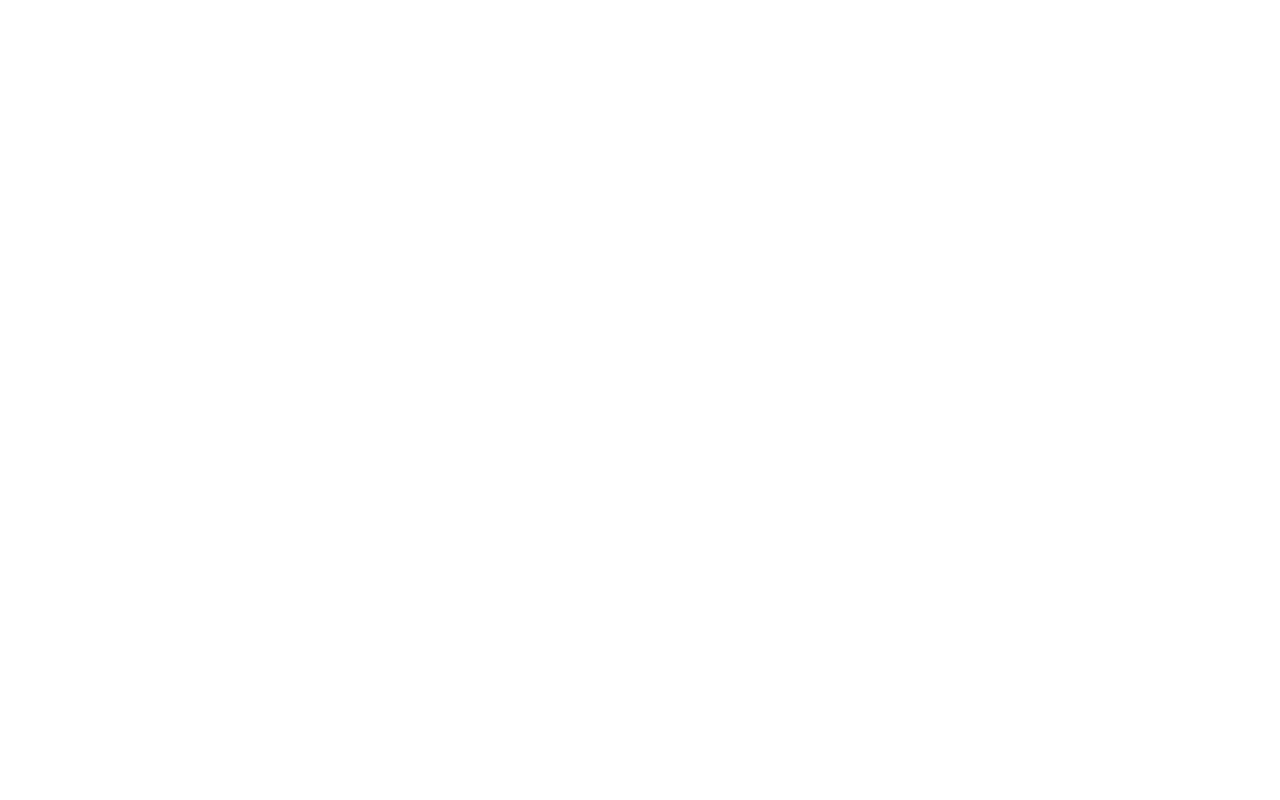
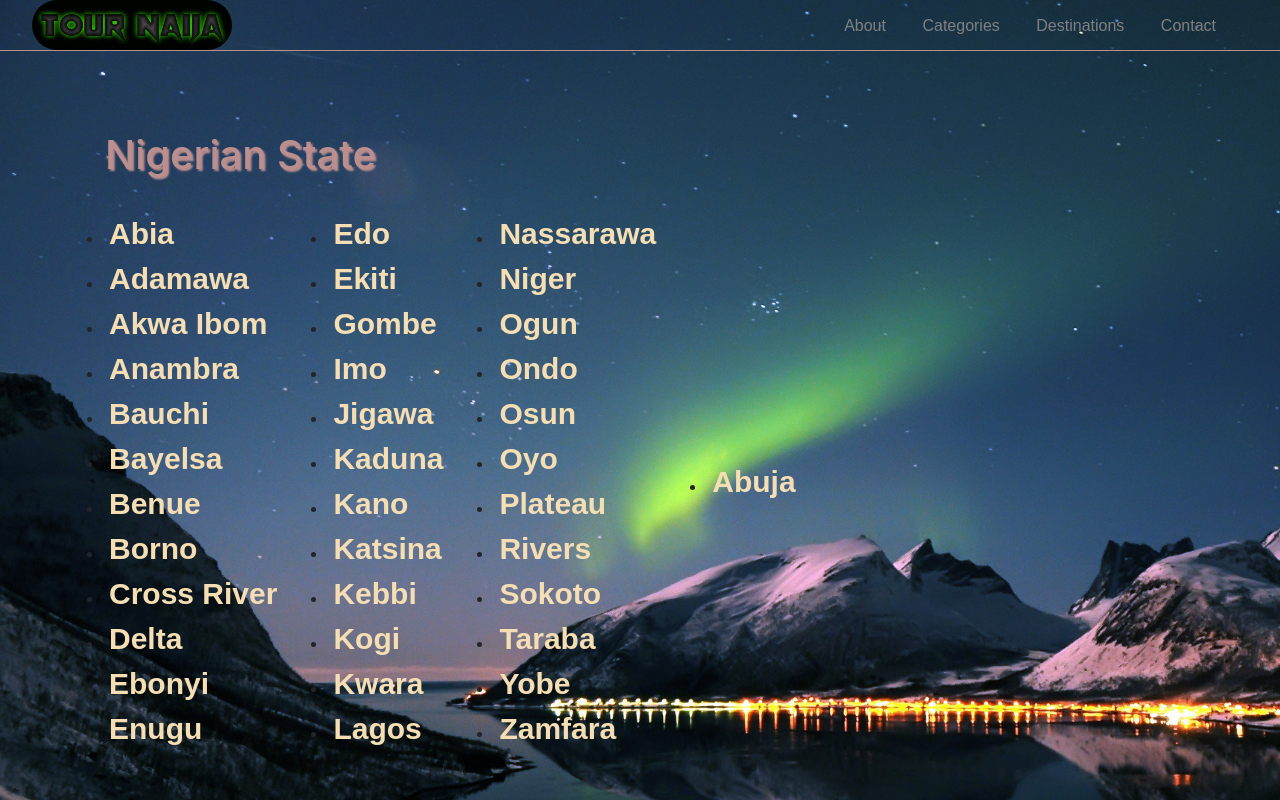
Before and after one commit to Shizbriz/Tour-Naija, a plain HTML site: page destinations.html in a window 1280 px wide. Shown: the top 800 px of the page. Drawn offline with Linux system fonts and the light colour scheme.

Commit message:
Nav done

```diff
--- a/categories.html
+++ b/categories.html
@@ -0,0 +1,75 @@
+<!DOCTYPE html>
+<html lang="en">
+
+<head>
+    <meta charset="UTF-8">
+    <meta name="viewport" content="width=device-width, initial-scale=1.0">
+    <meta http-equiv="X-UA-Compatible" content="ie=edge">
+    <link rel="stylesheet" href="css/bootstrap.min.css">
+    <link rel="stylesheet" href="css/otherstyle.css">
+    <title>Categories</title>
+</head>
+
+<body>
+    <nav>
+        <div class="logo">
+            <a href="index.html"> <img src="images/logo.gif" width="200px" height="50px" /></a>
+        </div>
+        <div class="nav-links">
+            <a href="about.html">About</a>
+            <a href="categories.html">Categories</a>
+            <a href="destinations.html">Destinations</a>
+            <a href="contact.html">Contact</a>
+        </div>
+    </nav>
+
+    <div class="container">
+        <header class="text text-white">
+            <h1>Places to visit</h1>
+        </header>
+
+        <div class="places">
+            <div class="row">
+                <a href="#">
+                    <b>Beaches</b>
+                </a>
+            </div>
+
+            <div class="row">
+                <a href="#">
+                    <b>Museums</b>
+                </a>
+            </div>
+
+            <div class="row">
+                <a href="#">
+                    <b>Amusement Parks</b>
+                </a>
+            </div>
+
+            <div class="row">
+                <a href="#">
+                    <b>Natural attractions</b>
+                </a>
+            </div>
+
+        </div>
+
+    </div>
+
+
+
+    <footer class="text-center">
+        <p id="footer-text">
+            &copy; Tour Naija 2019
+        </p>
+
+    </footer>
+
+    <script defer src="js/all.js"></script>
+    <script src="js/jquery-3.3.1.slim.min.js"></script>
+    <script src="js/popper.min.js"></script>
+    <script src="js/bootstrap.min.js"></script>
+</body>
+
+</html>
--- a/css/Indexstyle.css
+++ b/css/Indexstyle.css
@@ -43,13 +43,45 @@ img{
     margin-right: 100px;
 }
 header{
-    margin: 150px 0px 40px 20px;
+    margin: 100px 0px 40px 20px;
 }
 button{
     margin-bottom: 50px;
+    margin-left: 20px;
     background-color: rgb(237, 122, 252);
     border-radius: 4px;
   box-shadow: lightpink 5px 5px 10px;
+}
+.search {
+    width: 70%;
+    margin: auto;
+    position: relative;
+    margin-top: 40px;
+}
+
+.search .searchbutton {
+    background: transparent;
+    width: 5%;
+    padding: 5px 10px;
+    position: absolute;
+    left: 0px;
+    border: 0;
+    box-shadow: transparent 0px 0px 0px;
+    margin-left: 3px;
+}
+
+.search .searchterm {
+    border-radius: 5px;
+    width: 100%;
+    padding: 5px 10px;
+    border: 1px solid #000;
+    padding-left: 5%;
+}
+b{
+    margin-left: 20px;
+}
+p{
+    margin-left: 20px;
 }
 footer{
     background-color: black;
@@ -58,7 +90,5 @@ footer{
 #footer-text{
     color:white;
     font-weight: 100;
-    font-family: monospace;
     padding-top: 7px;
-
 }
--- a/css/otherstyle.css
+++ b/css/otherstyle.css
@@ -38,3 +38,40 @@ img{
 header{
     margin: 80px 0px 30px 20px;
 }
+footer{
+    background-color: black;
+    height: 40px;
+}
+#footer-text{
+    color:white;
+    font-weight: 100;
+    padding-top: 7px;
+}
+.container {
+margin-bottom: 400px;
+}
+b{
+    color: wheat;
+    font-size: 30px;
+}
+.row {
+    margin-bottom: 20px;
+}
+button{
+    margin-bottom: 50px;
+    margin-left: 20px;
+    background-color: rgb(237, 122, 252);
+    border-radius: 4px;
+  box-shadow: lightpink 5px 5px 10px;
+}
+h2{
+    color:rosybrown;
+    text-shadow: 2px 2px 2px;
+    margin: 50px 0px 20px 0px;
+}
+h1{
+    color: rosybrown;
+    text-shadow: 2px 2px 2px;
+}
+
+;
--- a/destinations.html
+++ b/destinations.html
@@ -0,0 +1,258 @@
+<!DOCTYPE html>
+<html lang="en">
+
+<head>
+    <meta charset="UTF-8">
+    <meta name="viewport" content="width=device-width, initial-scale=1.0">
+    <meta http-equiv="X-UA-Compatible" content="ie=edge">
+    <link rel="stylesheet" href="css/bootstrap.min.css">
+    <link rel="stylesheet" href="css/otherstyle.css">
+    <title>Destinations</title>
+</head>
+
+<body>
+    <nav>
+        <div class="logo">
+            <a href="index.html"> <img src="images/logo.gif" width="200px" height="50px" /></a>
+        </div>
+        <div class="nav-links">
+            <a href="about.html">About</a>
+            <a href="categories.html">Categories</a>
+            <a href="destinations.html">Destinations</a>
+            <a href="contact.html">Contact</a>
+        </div>
+    </nav>
+
+    <div class="container">
+        <header>
+            <h1 class="text text-bold">Nigerian State</h1>
+        </header>
+        <table>
+            <tbody>
+                <tr>
+                    <td>
+                        <table style="padding-top: 20px;">
+                            <tbody>
+                                <tr>
+                                    <td>
+
+                                        <li>
+                                            <a href="#">
+                                                <b>Abia</b>
+                                            </a>
+                                        </li>
+                                        <li>
+                                            <a href="#">
+                                                <b>Adamawa</b>
+                                            </a>
+                                        </li>
+                                        <li>
+                                            <a href="#">
+                                                <b>Akwa Ibom</b>
+                                            </a>
+                                        </li>
+                                        <li>
+                                            <a href="#">
+                                                <b>Anambra</b>
+                                            </a>
+                                        </li>
+                                        <li>
+                                            <a href="#">
+                                                <b>Bauchi</b>
+                                            </a>
+                                        </li>
+                                        <li>
+                                            <a href="#">
+                                                <b>Bayelsa</b>
+                                            </a>
+                                        </li>
+                                        <li>
+                                            <a href="#">
+                                                <b>Benue</b>
+                                            </a>
+                                        </li>
+                                        <li>
+                                            <a href="#">
+                                                <b>Borno</b>
+                                            </a>
+                                        </li>
+                                        <li>
+                                            <a href="#">
+                                                <b>Cross River</b>
+                                            </a>
+                                        </li>
+                                        <li>
+                                            <a href="#">
+                                                <b>Delta</b>
+                                            </a>
+                                        </li>
+                                        <li>
+                                            <a href="#">
+                                                <b>Ebonyi</b>
+                                            </a>
+                                        </li>
+                                        <li>
+                                            <a href="#">
+                                                <b>Enugu</b>
+                                            </a>
+                                        </li>
+                                    </td>
+                                    <td>
+                                        <li>
+                                            <a href="#">
+                                                <b>Edo</b>
+                                            </a>
+                                        </li>
+                                        <li>
+                                            <a href="#">
+                                                <b>Ekiti</b>
+                                            </a>
+                                        </li>
+                                        <li>
+                                            <a href="#">
+                                                <b>Gombe</b>
+                                            </a>
+                                        </li>
+                                        <li>
+                                            <a href="#">
+                                                <b>Imo</b>
+                                            </a>
+                                        </li>
+                                        <li>
+                                            <a href="#">
+                                                <b>Jigawa</b>
+                                            </a>
+                                        </li>
+                                        <li>
+                                            <a href="#">
+                                                <b>Kaduna</b>
+                                            </a>
+                                        </li>
+                                        <li>
+                                            <a href="#">
+                                                <b>Kano</b>
+                                            </a>
+                                        </li>
+                                        <li>
+                                            <a href="#">
+                                                <b>Katsina</b>
+                                            </a>
+                                        </li>
+                                        <li>
+                                            <a href="#">
+                                                <b>Kebbi</b>
+                                            </a>
+                                        </li>
+                                        <li>
+                                            <a href="#">
+                                                <b>Kogi</b>
+                                            </a>
+                                        </li>
+                                        <li>
+                                            <a href="#">
+                                                <b>Kwara</b>
+                                            </a>
+                                        </li>
+                                        <li>
+                                            <a href="#">
+                                                <b>Lagos</b>
+                                            </a>
+                                        </li>
+                                    </td>
+                                    <td>
+                                        <li>
+                                            <a href="#">
+                                                <b>Nassarawa</b>
+                                            </a>
+                                        </li>
+                                        <li>
+                                            <a href="#">
+                                                <b>Niger</b>
+                                            </a>
+                                        </li>
+                                        <li>
+                                            <a href="#">
+                                                <b>Ogun</b>
+                                            </a>
+                                        </li>
+                                        <li>
+                                            <a href="#">
+                                                <b>Ondo</b>
+                                            </a>
+                                        </li>
+                                        <li>
+                                            <a href="#">
+                                                <b>Osun</b>
+                                            </a>
+                                        </li>
+                                        <li>
+                                            <a href="#">
+                                                <b>Oyo</b>
+                                            </a>
+                                        </li>
+                                        <li>
+                                            <a href="#">
+                                                <b>Plateau</b>
+                                            </a>
+                                        </li>
+                                        <li>
+                                            <a href="#">
+                                                <b>Rivers</b>
+                                            </a>
+                                        </li>
+                                        <li>
+                                            <a href="#">
+                                                <b>Sokoto</b>
+                                            </a>
+                                        </li>
+                                        <li>
+                                            <a href="#">
+                                                <b>Taraba</b>
+                                            </a>
+                                        </li>
+                                        <li>
+                                            <a href="#">
+                                                <b>Yobe</b>
+                                            </a>
+                                        </li>
+                                        <li>
+                                            <a href="#">
+                                                <b>Zamfara</b>
+                                            </a>
+                                        </li>
+                                        <td>
+                                            <li>
+                                                <a href="#">
+                                                    <b>Abuja</b>
+                                                </a>
+                                            </li>
+                                        </td>
+
+                                    </td>
+                                </tr>
+                            </tbody>
+                        </table>
+                    </td>
+                </tr>
+            </tbody>
+        </table>
+
+
+    </div>
+
+
+
+    <footer class="text-center">
+        <p id="footer-text">
+            &copy; Tour Naija 2019
+        </p>
+
+    </footer>
+
+    <script defer src="js/all.js"></script>
+    <script src="js/jquery-3.3.1.slim.min.js"></script>
+    <script src="js/popper.min.js"></script>
+    <script src="js/bootstrap.min.js"></script>
+</body>
+
+</html>
```
Also changed, not shown: about.html (+2 -6 lines), contact.html (+73 -0 lines), index.html (+6 -1 lines).
